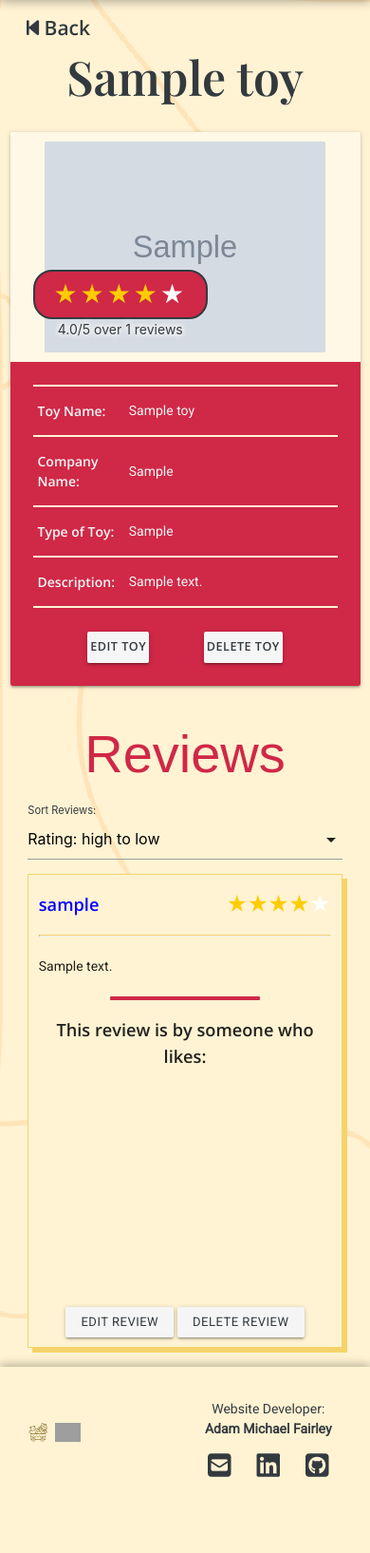
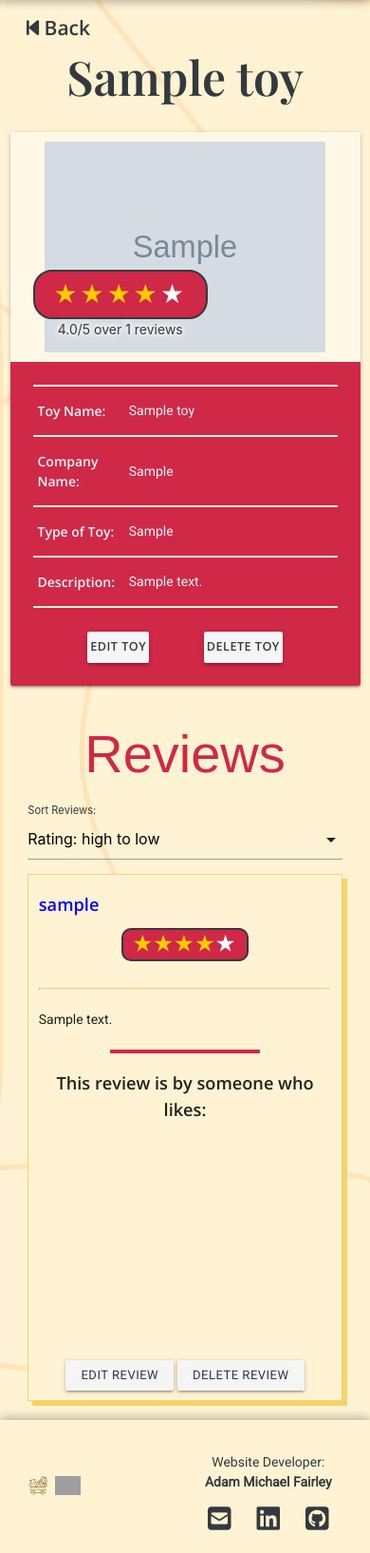
Before and after one commit to amfairley/toytribe, a Flask app: page /toy/1 in a window 390 px wide. Shown: the part 56-1691 px from the top of the page at 95% size. Before the commit the page ends 1611 px from the top, so only its background shows below. Run offline with Flask 3, Linux system fonts and the light colour scheme; the visitor is signed in with stand-in values (Sample User, id 1); tables that the repository leaves empty hold one stand-in row (values such as "Sample post"); grey boxes marked "Sample" are stand-in pictures; some libraries are stand-ins or nearby versions; some web fonts are replaced; grey boxes are pictures that could not be loaded.

Commit message:
style: put review rating below name on small screens

```diff
--- a/toy_tribe/static/css/style.css
+++ b/toy_tribe/static/css/style.css
@@ -62,20 +62,20 @@ textarea {
 
 .Stars {
     --percent: calc(var(--rating) / 5 * 100%);
-
     display: inline-block;
     font-size: var(--star-size);
     font-family: Times;
     line-height: 1;
+}
 
-    &::before {
+.Stars::before {
     content: '★★★★★';
     letter-spacing: 3px;
     background: linear-gradient(90deg, var(--star-background) var(--percent), var(--star-color) var(--percent));
     -webkit-background-clip: text;
     background-clip: text;
     -webkit-text-fill-color: transparent;
-    }
+    color: transparent;
 }
 
 /* Hidden labels so they are still accessibile to screenreaders */
@@ -679,10 +679,6 @@ main {
     display: inline-block;
 }
 
-.toys-card-title i {
-    display: absolute;
-}
-
 .card-title .row .s2 {
     margin-top: 10px;
 }
@@ -949,7 +945,6 @@ main {
     text-align: center;
     color: #D02847;
     font-size: 4rem;
-    text-shadow: #333A3F;
 }
 
 .review-row {
@@ -975,7 +970,12 @@ main {
 .review-rating-stars {
     font-size: 1.5rem;
     margin: auto 0;
-    margin-top: 1.5rem;
+    margin-top: 1rem;
+    padding: 5px 10px;
+    border-radius: 10px;
+    border: 2px solid #333A3F;
+    background-color: #D02847;
+    margin-left: -100px !important;
 }
 
 .review-name-divider {
@@ -1425,6 +1425,17 @@ main {
     .confirm-delete-yes {
         width: auto !important;
     }
+
+    /*Review ratings*/
+    .review-rating {
+        text-align: center;
+    }
+
+    .review-rating-stars {
+        margin: 0 !important;
+        float: none;
+        text-align: center;
+    }
 }
 
 
--- a/toy_tribe/templates/individual_toy.html
+++ b/toy_tribe/templates/individual_toy.html
@@ -128,7 +128,7 @@
                 {% endif %}
                 <div class="row review-row">
                     <!-- Review author -->
-                    <div class="col s6 review-author open-sans">
+                    <div class="col s12 m6 review-author open-sans">
                         {% set author = Users.query.filter_by(id = review.user_id).first() %}
                         <!-- Check if the user still exists -->
                         {% if author %}
@@ -141,7 +141,7 @@
                         {% endif %}
                     </div>
                     <!-- Review rating -->
-                    <div class="col s6 review-rating open-sans">
+                    <div class="col s12 m6 review-rating open-sans">
                         <!-- Star rating display from Fred Genkin https://codepen.io/FredGenkin/pens/showcase-->
                         <div class="Stars review-rating-stars" style="--rating: {{ review.rating }};" aria-label="Rating of this product is {{ review.rating }} out of 5."></div>
                     </div>
--- a/toy_tribe/templates/profile.html
+++ b/toy_tribe/templates/profile.html
@@ -76,14 +76,14 @@
                 {% endif %}
                 <div class="row review-row">
                     <!-- Toy name and link to toy page -->
-                    <div class="col s6 toy-reviewed open-sans">
+                    <div class="col s12 m6 toy-reviewed open-sans">
                         {% set toy_reviewed = Toy.query.filter_by(id = review.toy_id).first() %}
                         <p>
                             <a href="{{ url_for('individual_toy', toy_id=toy_reviewed.id) }}" aria-label="Go to the page for {{ toy_reviewed.name }}">{{ toy_reviewed.name }}</a>
                         </p>
                     </div>
                     <!-- Toy rating -->
-                    <div class="col s6 review-rating open-sans">
+                    <div class="col s12 m6 review-rating open-sans">
                         <!-- Star rating display from Fred Genkin https://codepen.io/FredGenkin/pens/showcase-->
                         <div class="Stars review-rating-stars" style="--rating: {{ review.rating }};" aria-label="Rating of this product is {{ review.rating }} out of 5."></div>
                     </div>
```
Lines whose indentation alone changed are shown as unchanged.
